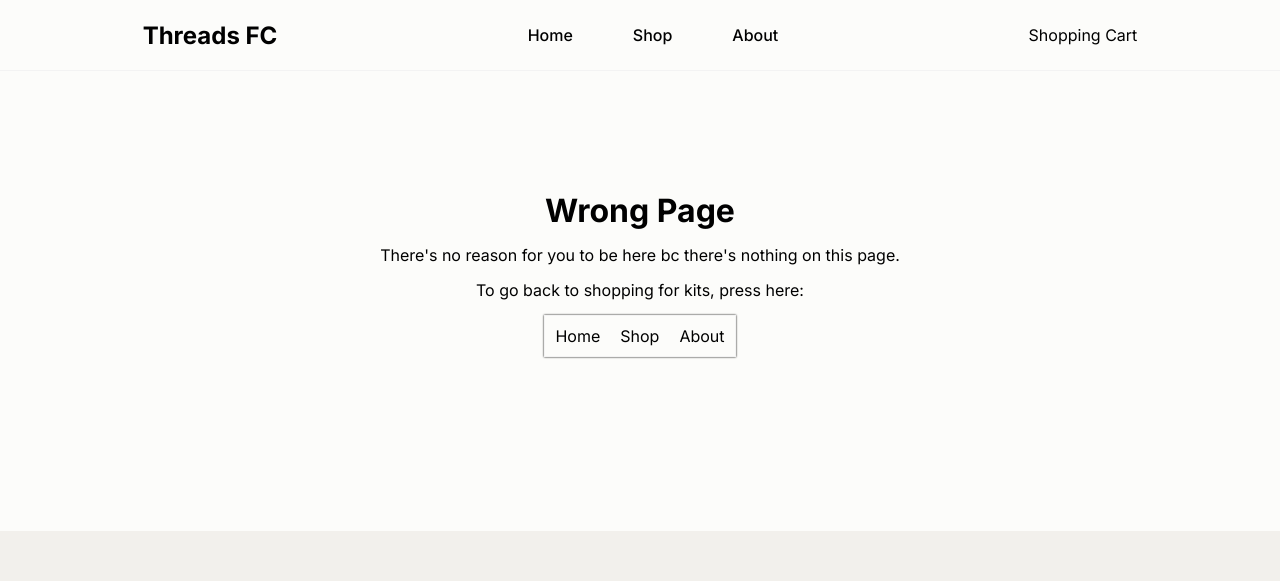
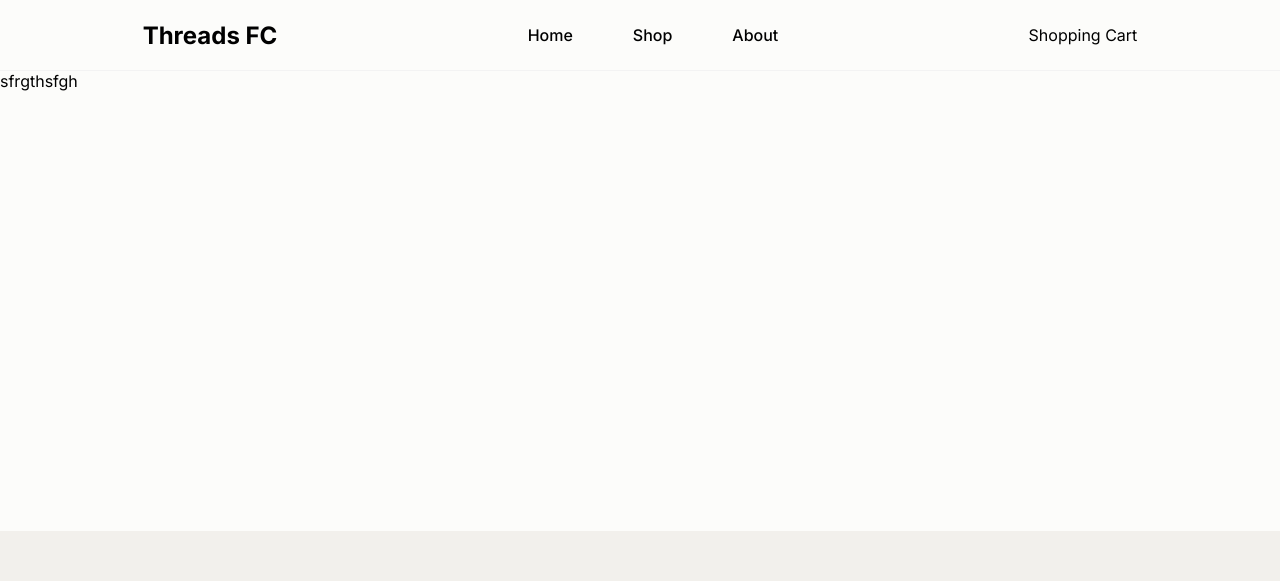
Before and after one commit to MartinGV10/Shopping, a React (Vite) app: page /checkout in a window 1280 px wide. Shown: the top 581 px of the page. Built offline with nearby package versions, Linux system fonts and the light colour scheme.

Commit message:
Added Cart route

```diff
--- /dev/null
+++ b/src/Checkout.jsx
@@ -0,0 +1,11 @@
+import './CSS/Checkout.css'
+
+function Checkout() {
+    return (
+        <>
+        sfrgthsfgh
+        </>
+    )
+}
+
+export default Checkout
--- a/src/Nav.jsx
+++ b/src/Nav.jsx
@@ -13,7 +13,7 @@ function Nav() {
                 <Link to='/shop'><p className="n-title">Shop</p></Link>
                 <Link to='/about'><p className="n-title">About</p></Link>
             </div>
-            <div className="n-right">Shopping Cart</div>
+            <Link to='/checkout'><div className="n-right">Shopping Cart</div></Link>
         </div>
         </>
     )
```
Also changed, not shown: src/Routes.jsx (+7 -1 lines), src/CSS/Checkout.css (added).
